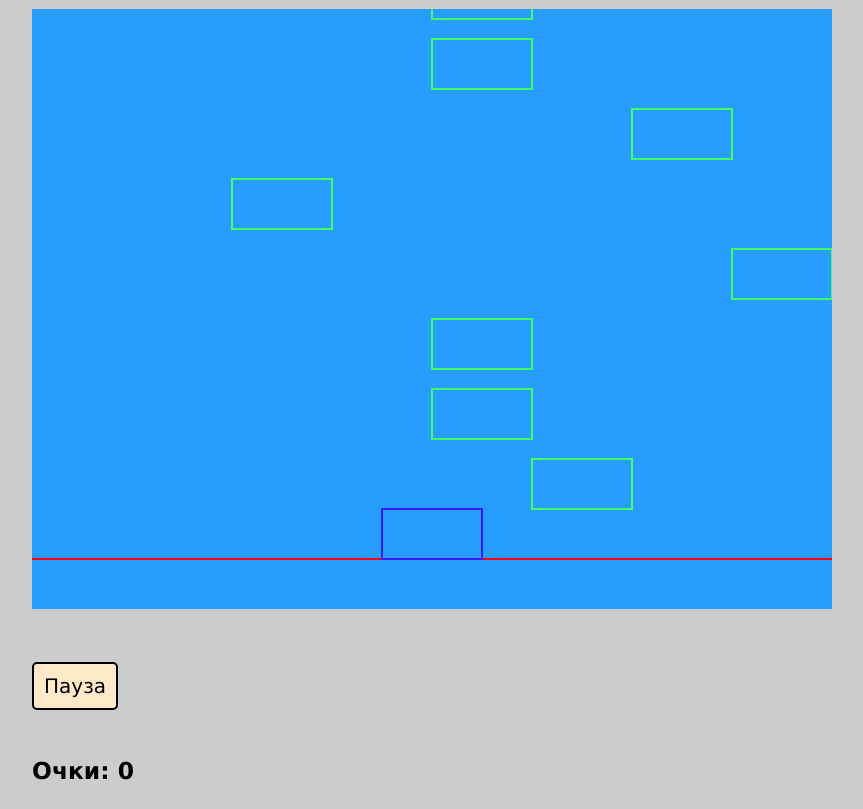
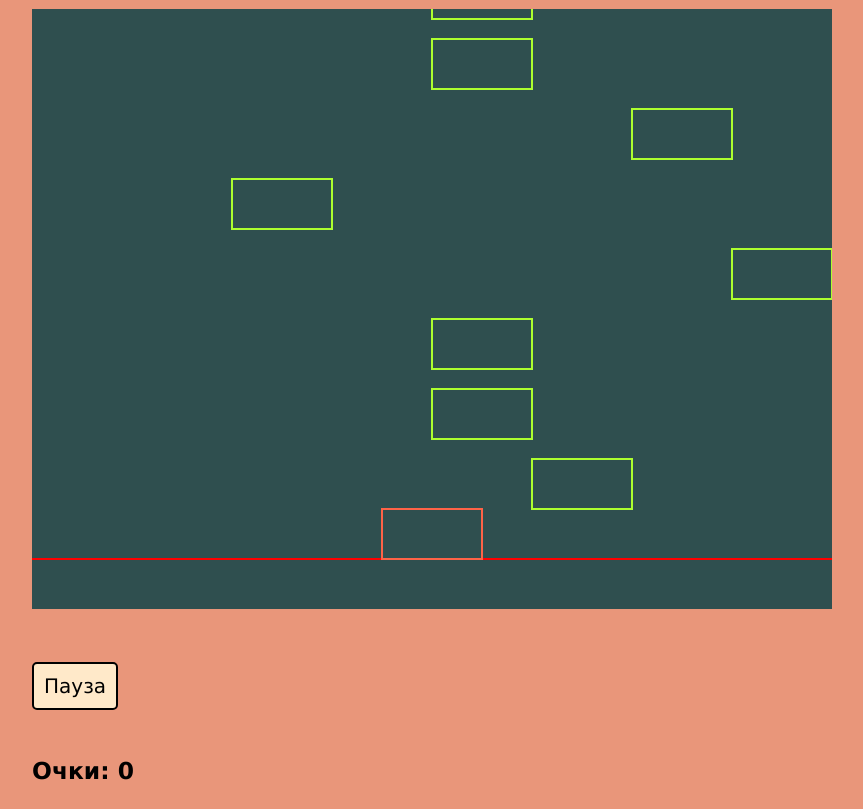
Before and after one commit to maxim218/Children_game_JS, a plain HTML site: page index.html in a window 1280 px wide. Shown: the part 76-885 px from the top of the page, without its empty margins (18-881 px from the left). Drawn offline with Linux system fonts and the light colour scheme.

Commit message:
Change colors

```diff
--- a/code.js
+++ b/code.js
@@ -12,7 +12,7 @@ window.onload = function () {
     // draw background in holst
     function drawFon() {
         holst.clearRect(0, 0, 800, 600);
-        holst.fillStyle = '#269dff';
+        holst.fillStyle = '#2F4F4F';
         holst.fillRect(0, 0, 800, 600);
     }
 
@@ -64,7 +64,7 @@ window.onload = function () {
 
     // draw hero function
     function drawHero() {
-        holst.strokeStyle = "#3c16ff";
+        holst.strokeStyle = "#FF6347";
         holst.lineWidth = 2;
         holst.strokeRect(xx, yy, 100, 50);
     }
@@ -105,7 +105,7 @@ window.onload = function () {
 
     // function drawEnemy
     function drawEnemy(x_enemy, y_enemy) {
-        holst.strokeStyle = "#40ff63";
+        holst.strokeStyle = "#ADFF2F";
         holst.lineWidth = 2;
         holst.strokeRect(x_enemy, y_enemy, 100, 50);
     }
--- a/index.html
+++ b/index.html
@@ -7,7 +7,7 @@
         body {
             margin-left: 50px;
             margin-top: 25px;
-            background: #CCCCCC;
+            background: #E9967A;
             font-size: 20px;
             font-family: Verdana, Arial, Helvetica, sans-serif;
         }
@@ -24,7 +24,7 @@
 
         .buttonClass:hover {
             cursor: pointer;
-            background: #23FFE4;
+            background: #FF7F50;
         }
     </style>
 </head>
```
Also changed, not shown: 1 other file.
